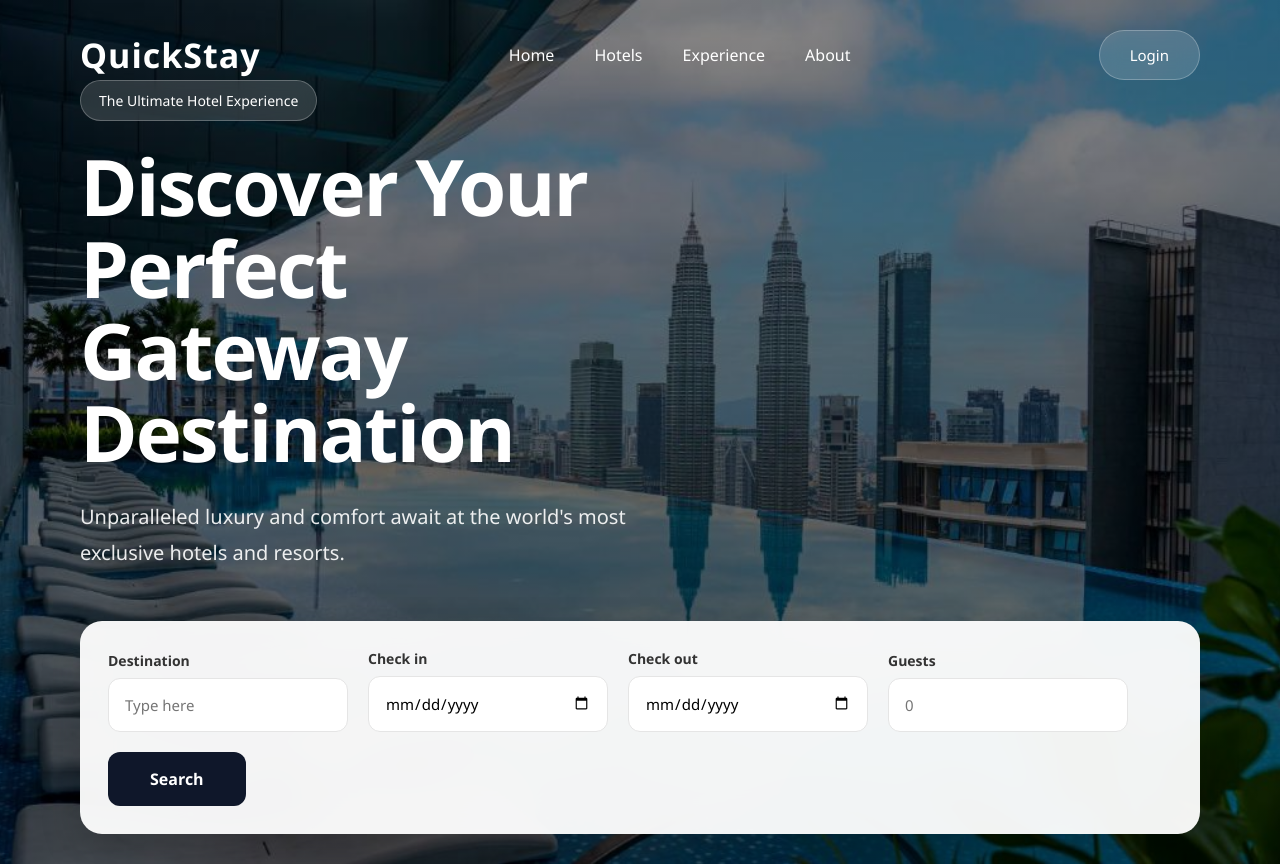
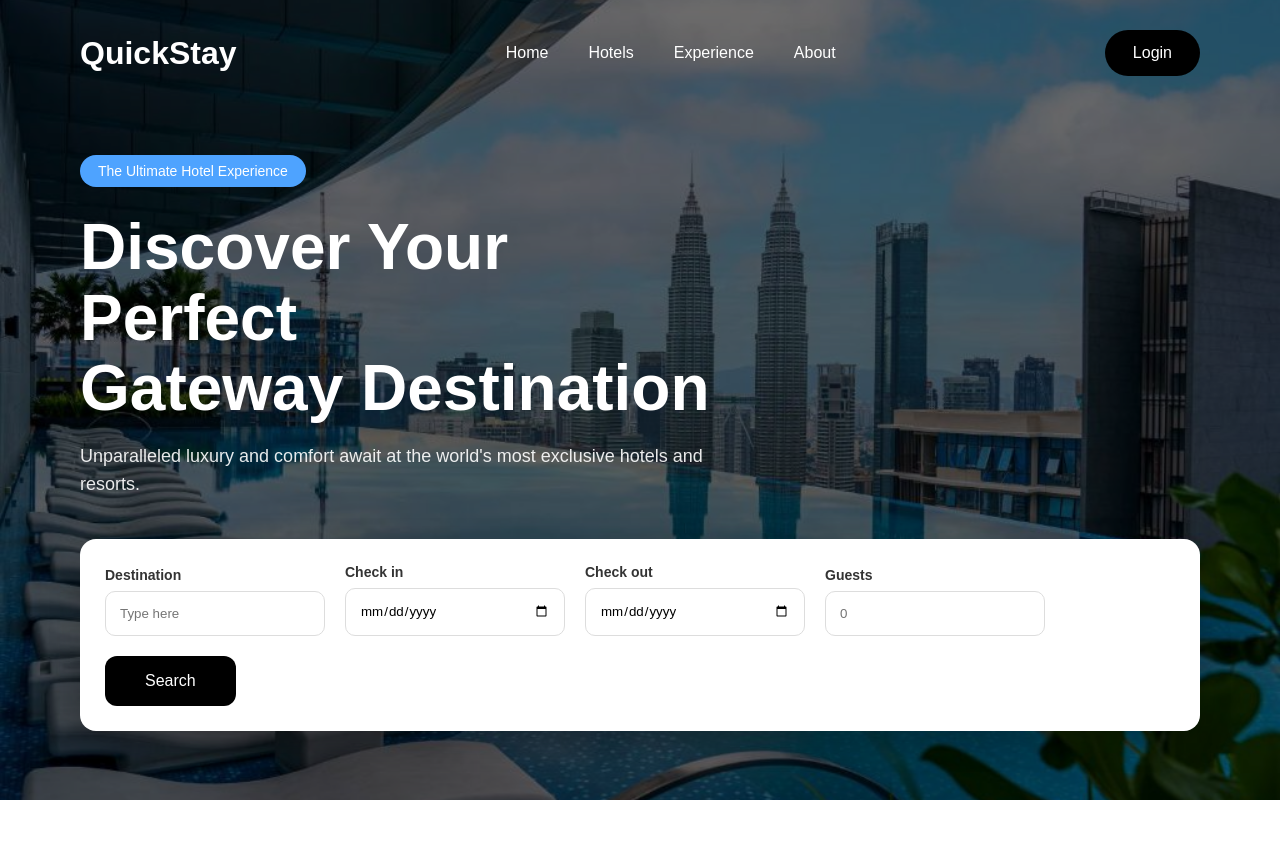
Before and after one commit to Karthik1597/hotel-booking-app, a React (Create React App) app in the folder frontend/: page / in a window 1280 px wide. After the commit the page ends 800 px from the top, so only its background shows below. Built offline with nearby package versions, Linux system fonts and the light colour scheme.

Commit message:
improve homepage

```diff
--- a/frontend/src/styles/home.css
+++ b/frontend/src/styles/home.css
@@ -1,284 +1,159 @@
-*{
-  margin:0;
-  padding:0;
-  box-sizing:border-box;
-  font-family:'Segoe UI', Tahoma, Geneva, Verdana, sans-serif;
+* {
+  margin: 0;
+  padding: 0;
+  box-sizing: border-box;
+  font-family: Arial, Helvetica, sans-serif;
 }
 
-/* PAGE */
-.home{
-  width:100%;
-  min-height:100vh;
-  background:url("../assets/hotel.jpg");
-  background-size:cover;
-  background-position:center;
-  background-repeat:no-repeat;
-  position:relative;
+/* MAIN BACKGROUND */
+.home {
+  width: 100%;
+  height: 100vh;
+  background: url("../assets/hotel.jpg") center/cover no-repeat;
+  position: relative;
 }
 
 /* DARK OVERLAY */
-.overlay{
-  width:100%;
-  min-height:100vh;
-  background:linear-gradient(
-    rgba(0,0,0,0.45),
-    rgba(0,0,0,0.55)
-  );
-  padding:30px 80px;
-  display:flex;
-  flex-direction:column;
+.overlay {
+  width: 100%;
+  height: 100%;
+  background: rgba(0, 0, 0, 0.55);
+  padding: 30px 80px;
+
+  display: flex;
+  flex-direction: column;
 }
 
 /* NAVBAR */
-.navbar{
-  display:flex;
-  justify-content:space-between;
-  align-items:center;
-  color:white;
+.navbar {
+  display: flex;
+  justify-content: space-between;
+  align-items: center;
+  color: white;
 }
 
-.logo{
-  font-size:34px;
-  font-weight:700;
-  letter-spacing:1px;
+.logo {
+  font-size: 32px;
+  font-weight: bold;
 }
 
-.nav-links{
-  display:flex;
-  gap:40px;
-  list-style:none;
+.nav-links {
+  display: flex;
+  gap: 40px;
+  list-style: none;
 }
 
-.nav-links li{
-  cursor:pointer;
-  font-size:16px;
-  transition:0.3s;
+.nav-links li {
+  cursor: pointer;
+  transition: 0.3s;
 }
 
-.nav-links li:hover{
-  color:#d4d4d4;
+.nav-links li:hover {
+  opacity: 0.7;
 }
 
-.login-btn{
-  background:rgba(255,255,255,0.15);
-  color:white;
-  border:1px solid rgba(255,255,255,0.25);
-  backdrop-filter:blur(10px);
-  padding:14px 30px;
-  border-radius:50px;
-  cursor:pointer;
-  font-size:15px;
-  transition:0.3s;
+.login-btn {
+  background: black;
+  color: white;
+  border: none;
+  padding: 14px 28px;
+  border-radius: 40px;
+  cursor: pointer;
+  font-size: 16px;
 }
 
-.login-btn:hover{
-  background:rgba(255,255,255,0.25);
-}
-
-/* HERO SECTION */
-.hero-wrapper{
-  flex:1;
-  display:flex;
-  flex-direction:column;
-  justify-content:center;
-
-  max-width:1200px;
-  margin:auto;
-
-  width:100%;
+/* HERO + SEARCH CENTER WRAPPER */
+.hero-wrapper {
+  flex: 1;
+  display: flex;
+  flex-direction: column;
+  justify-content: center;
+  align-items: flex-start;
+  max-width: 1200px;
 }
 
 /* HERO TEXT */
-.hero-content{
-  color:white;
-  max-width:700px;
+.hero-content {
+  color: white;
+  width: 100%;
+  max-width: 650px;
+  margin-top: 40px;
 }
 
-.tag{
-  display:inline-block;
-  background:rgba(255,255,255,0.15);
-  border:1px solid rgba(255,255,255,0.25);
-  backdrop-filter:blur(10px);
-
-  padding:10px 18px;
-  border-radius:30px;
-
-  font-size:14px;
+.tag {
+  background: #4ea3ff;
+  padding: 8px 18px;
+  border-radius: 30px;
+  font-size: 14px;
+  display: inline-block;
 }
 
-.hero-content h1{
-  margin-top:25px;
-
-  font-size:78px;
-  font-weight:700;
-
-  line-height:1.05;
-
-  letter-spacing:-2px;
+.hero-content h1 {
+  font-size: 64px;
+  margin-top: 25px;
+  line-height: 1.1;
 }
 
-.hero-content p{
-  margin-top:25px;
-
-  font-size:20px;
-
-  line-height:1.8;
-
-  max-width:600px;
-
-  color:rgba(255,255,255,0.9);
+.hero-content p {
+  margin-top: 18px;
+  font-size: 18px;
+  line-height: 1.6;
+  opacity: 0.9;
 }
 
-/* SEARCH BOX */
-.search-box{
-  margin-top:50px;
+/* SEARCH BOX (IMPROVED) */
+.search-box {
+  margin-top: 40px;
+  background: white;
+  padding: 25px;
+  border-radius: 16px;
 
-  background:rgba(255,255,255,0.95);
+  display: flex;
+  gap: 20px;
+  align-items: end;
+  flex-wrap: wrap;
 
-  backdrop-filter:blur(20px);
-
-  padding:28px;
-
-  border-radius:22px;
-
-  display:flex;
-  gap:20px;
-
-  align-items:flex-end;
-  flex-wrap:wrap;
-
-  width:fit-content;
-
-  box-shadow:
-    0 15px 40px rgba(0,0,0,0.20);
+  box-shadow: 0 10px 30px rgba(0,0,0,0.25);
 }
 
-/* INPUT AREA */
-.search-field{
-  display:flex;
-  flex-direction:column;
+/* INPUT FIELDS */
+.search-field {
+  display: flex;
+  flex-direction: column;
 }
 
-.search-field label{
-  margin-bottom:8px;
-
-  font-size:14px;
-  font-weight:600;
-
-  color:#333;
+.search-field label {
+  margin-bottom: 8px;
+  font-weight: bold;
+  font-size: 14px;
+  color: #333;
 }
 
-.search-field input{
-  width:240px;
-
-  padding:16px;
-
-  border:1px solid #e5e5e5;
-
-  border-radius:12px;
-
-  outline:none;
-
-  font-size:15px;
-
-  transition:0.3s;
+.search-field input {
+  padding: 14px;
+  width: 220px;
+  border: 1px solid #ddd;
+  border-radius: 10px;
+  outline: none;
+  transition: 0.3s;
 }
 
-.search-field input:hover{
-  border-color:#cfcfcf;
-}
-
-.search-field input:focus{
-  border-color:#0f766e;
-
-  box-shadow:
-    0 0 0 4px rgba(15,118,110,0.15);
+.search-field input:focus {
+  border-color: #4ea3ff;
 }
 
 /* BUTTON */
-.search-btn{
-  background:#0f172a;
-
-  color:white;
-
-  border:none;
-
-  padding:16px 42px;
-
-  border-radius:12px;
-
-  cursor:pointer;
-
-  font-size:16px;
-  font-weight:600;
-
-  transition:0.3s;
+.search-btn {
+  background: #000;
+  color: white;
+  border: none;
+  padding: 16px 40px;
+  border-radius: 12px;
+  cursor: pointer;
+  font-size: 16px;
+  transition: 0.3s;
 }
 
-.search-btn:hover{
-  transform:translateY(-2px);
-
-  background:#1e293b;
+.search-btn:hover {
+  background: #333;
 }
-
-/* TABLET */
-@media(max-width:1100px){
-
-  .overlay{
-    padding:25px 40px;
-  }
-
-  .hero-content h1{
-    font-size:60px;
-  }
-
-  .search-box{
-    width:100%;
-  }
-
-}
-
-/* MOBILE */
-@media(max-width:768px){
-
-  .overlay{
-    padding:20px;
-  }
-
-  .navbar{
-    flex-direction:column;
-    gap:20px;
-  }
-
-  .nav-links{
-    gap:20px;
-    flex-wrap:wrap;
-    justify-content:center;
-  }
-
-  .hero-content h1{
-    font-size:44px;
-  }
-
-  .hero-content p{
-    font-size:17px;
-  }
-
-  .search-box{
-    width:100%;
-    flex-direction:column;
-  }
-
-  .search-field{
-    width:100%;
-  }
-
-  .search-field input{
-    width:100%;
-  }
-
-  .search-btn{
-    width:100%;
-  }
-
-}
```
